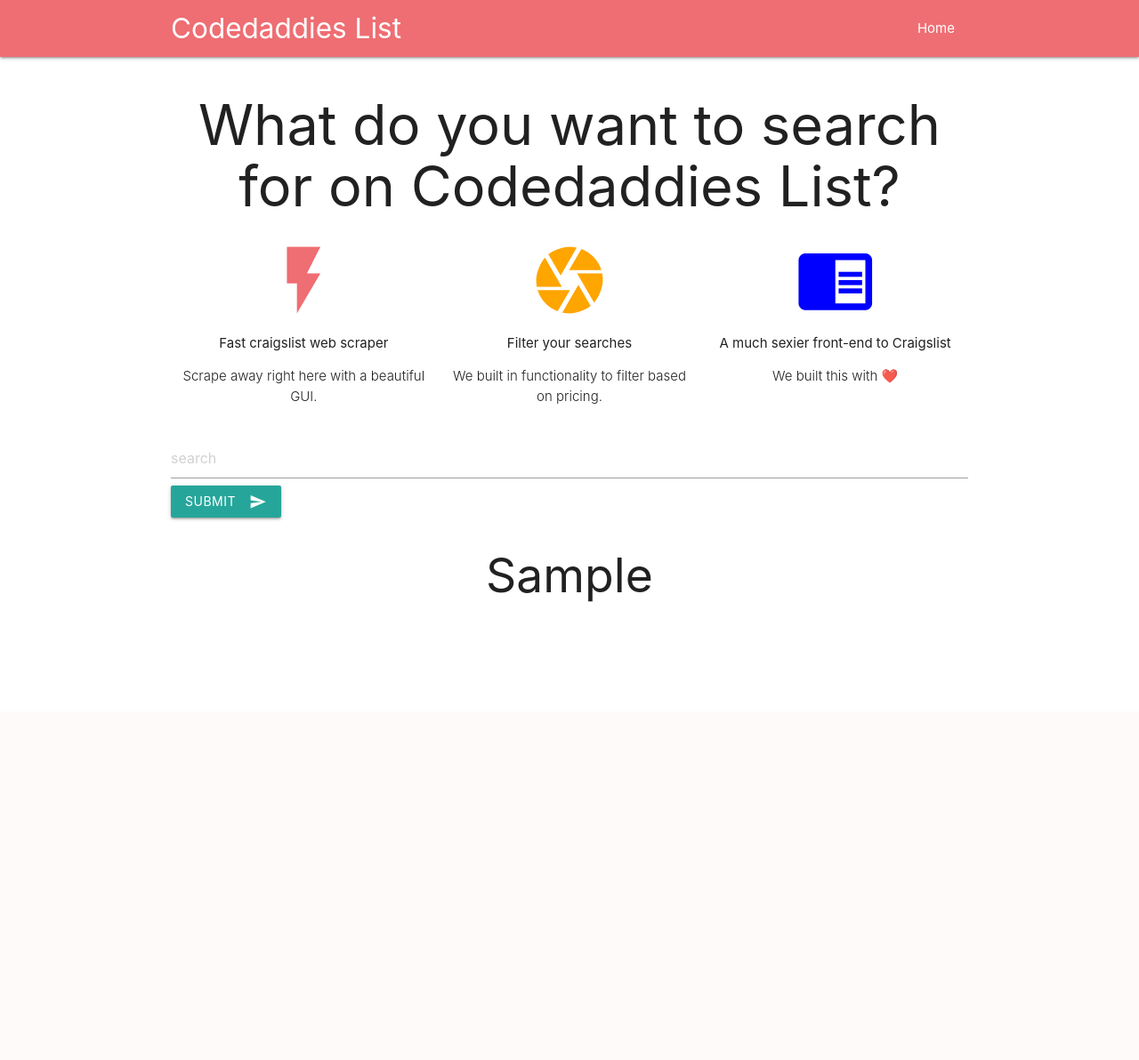
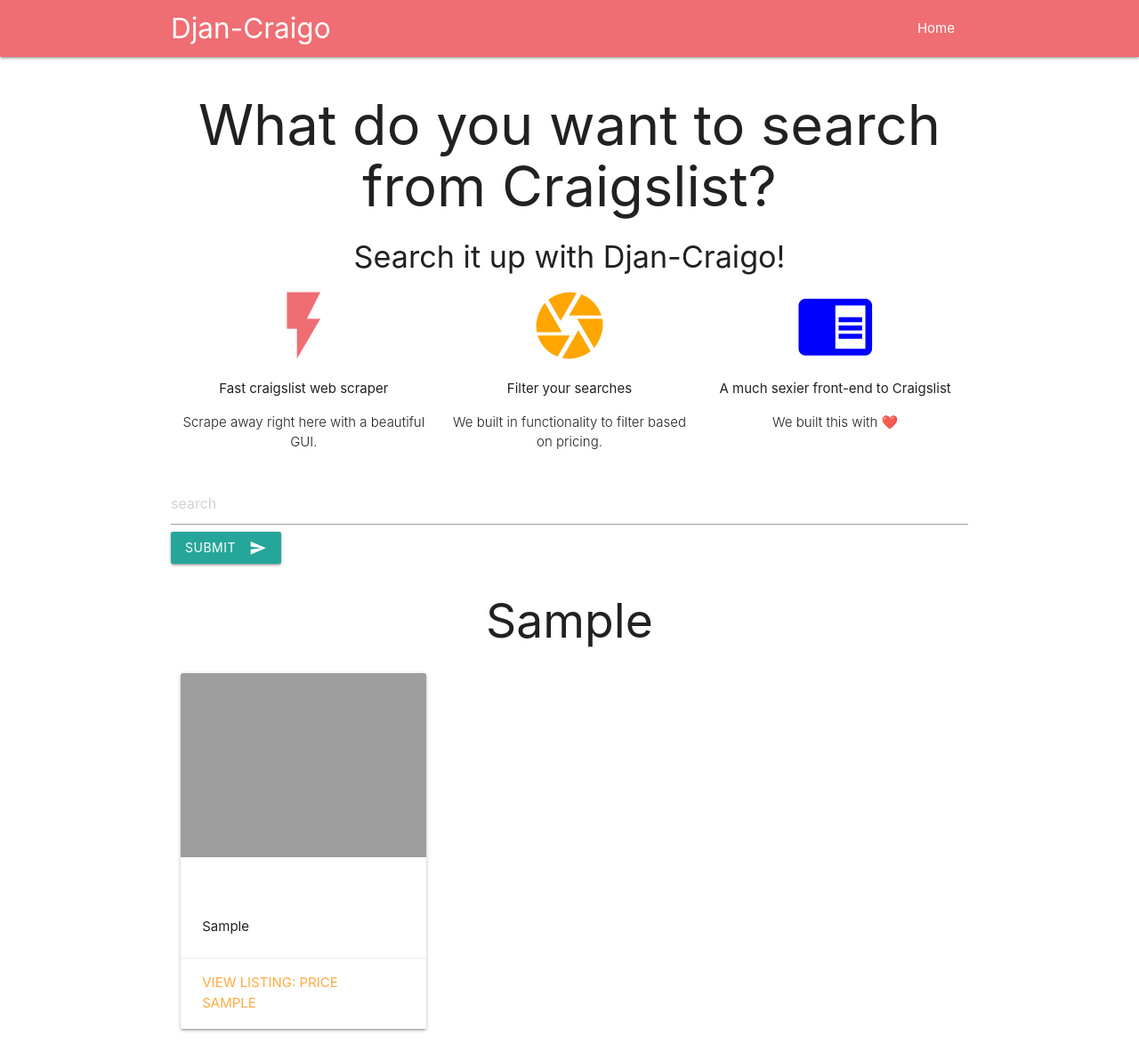
Before and after one commit to elitetai/djan_craigo, a Django app: template templates/my_app/new_search.html in a window 1280 px wide. Shown: the whole page at 89% size. Before the commit the page ends 677 px from the top, so only its background shows below. Run offline with Django 3.2, Linux system fonts and the light colour scheme; tables that the repository leaves empty hold one stand-in row (values such as "Sample post"); the template is opened without the code that fills it: values that come from a table or form of the project are taken from there, most other values are stand-ins (such as "Sample title", 1, 10 or a date in 2020); grey boxes are pictures that could not be loaded.

Commit message:
added more codes to html and css

```diff
--- a/djan_craigo/settings.py
+++ b/djan_craigo/settings.py
@@ -135,3 +135,4 @@
 # https://docs.djangoproject.com/en/3.1/howto/static-files/
 
 STATIC_URL = '/static/'
+STATICFILES_DIRS = [os.path.join(BASE_DIR, 'static')]
--- a/my_app/views.py
+++ b/my_app/views.py
@@ -13,15 +13,15 @@
 
 def new_search(request):
     search = request.POST.get('search')
-    Search.objects.create(search=search)
+    # Search.objects.create(search=search)
     final_url = BASE_CRAIGSLIST_URL.format(quote_plus(search))
     response = requests.get(final_url)
     data = response.text
     soup = BeautifulSoup(data, 'html.parser')
 
     post_listings = soup.find_all('li', class_= 'result-row')
+
     final_postings = []
-
     for post in post_listings:
         post_title = post.find(class_='result-title').text
         post_url = post.find('a').get('href')
--- a/static/css/style.css
+++ b/static/css/style.css
@@ -0,0 +1,9 @@
+.card {
+    height: 400px;
+    overflow: hidden;
+}
+
+.card-image {
+    height: 250px;
+    overflow: hidden;
+}
--- a/templates/base.html
+++ b/templates/base.html
@@ -4,10 +4,10 @@
 
 <head>
     <meta charset="UTF-8">
-    <title>Codedaddies List</title>
+    <title>Djan-Craigo</title>
     <meta charset="UTF-8"/>
     <meta name="viewport" content="width=device-width, initial-scale=1"/>
-    <link rel="stylesheet" href="{% static 'css/style.css' %}">
+    <link rel="stylesheet" type="text/css" href="{% static 'css/style.css' %}">
     <link rel="stylesheet" href="https://cdnjs.cloudflare.com/ajax/libs/materialize/1.0.0/css/materialize.min.css">
     <link href="https://fonts.googleapis.com/icon?family=Material+Icons" rel="stylesheet">
 
@@ -15,7 +15,7 @@
 <body>
     <nav>
         <div class="container nav-wrapper">
-            <a href="/" class="brand-logo">Codedaddies List</a>
+            <a href="/" class="brand-logo">Djan-Craigo</a>
             <ul id="nav-mobile" class="right">
                 <li><a href="/">Home</a></li>
             </ul>
@@ -23,7 +23,8 @@
     </nav>
 
     <div class="container">
-        <h1 style="text-align: center">What do you want to search for on Codedaddies List?</h1>
+        <h1 style="text-align: center">What do you want to search from Craigslist?</h1>
+        <h4 style="text-align: center">Search it up with Djan-Craigo!</h3>
         <div class="row">
             <div class="col s4">
                 <!-- Promo Content 1 goes here -->
@@ -62,7 +63,7 @@
         </form>
 
         {% block content %}
-        {% endblock content %}
+        {% endblock %}
     </div>
 
 <script src="https://cdnjs.cloudflare.com/ajax/libs/materialize/1.0.0/js/materialize.min.js"></script>
--- a/templates/my_app/new_search.html
+++ b/templates/my_app/new_search.html
@@ -1,8 +1,26 @@
 {% extends 'base.html' %}
 
 {% block content %}
-<h2 style="text-align: center">{{ search | title }}</h2>
+    <h2 style="text-align: center">{{ search | title }}</h2>
 
-
+    <div class="row">
+        {% for post in final_postings %}
+            <div class="col s4">
+                <div class="card">
+                    <div class="card-image">
+                        <a href="{{ post.1 }}">
+                            <img src="{{ post.3 }}" alt="{{ post.0 }}">
+                        </a>
+                    </div>
+                    <div class="card-content">
+                        <p>{{ post.0 }}</p>
+                    </div>
+                    <div class="card-action">
+                        <a href="{{ post.1 }}">View Listing: Price {{ post.2 }}</a>
+                    </div>
+                </div>
+            </div>
+        {% endfor %}
+    </div>
 
 {% endblock %}
```
